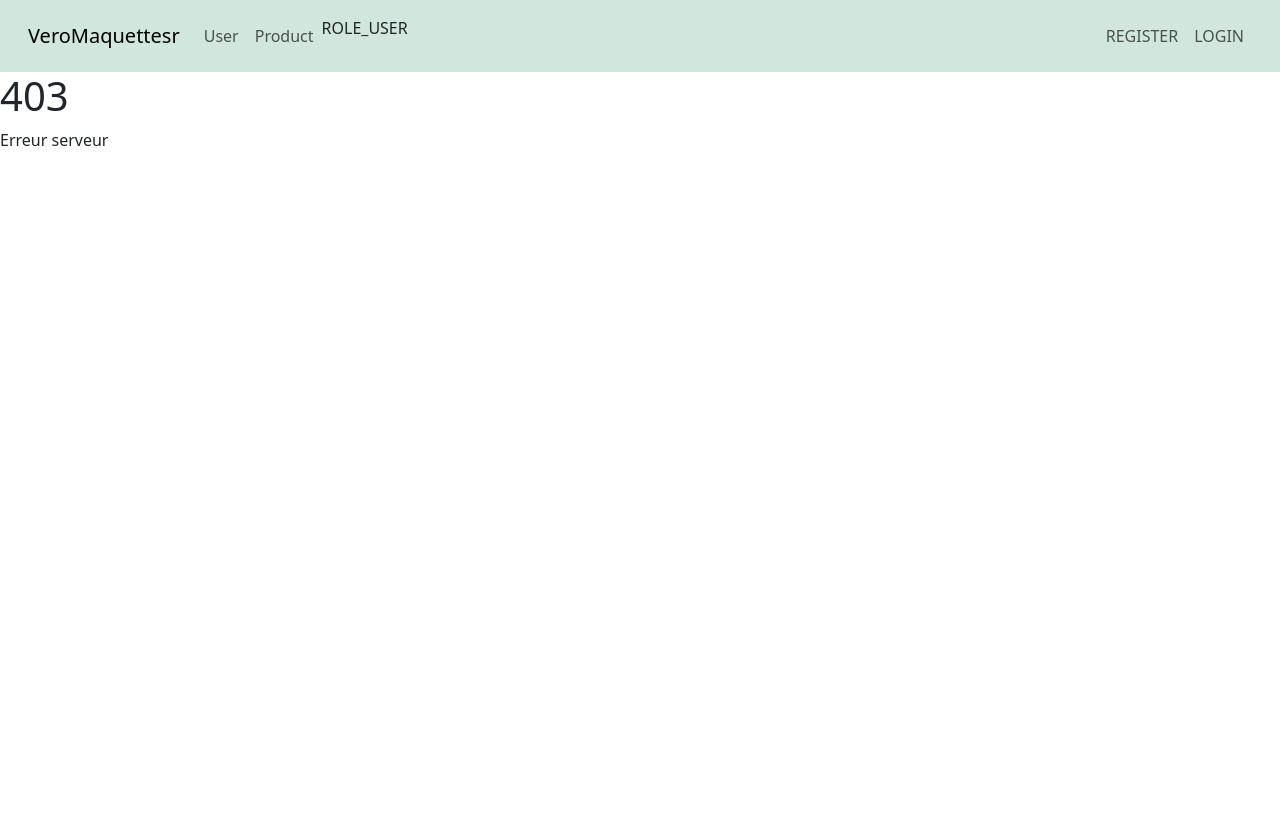
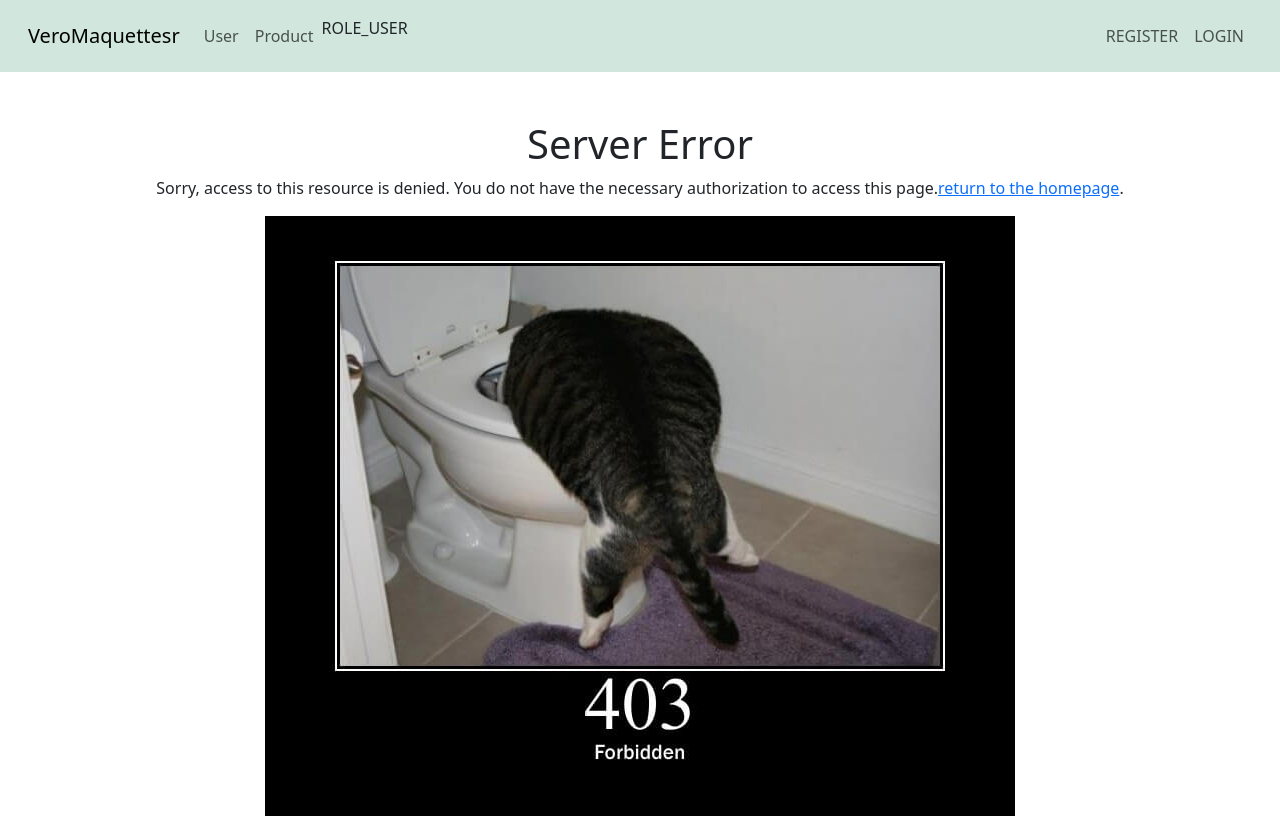
Before and after one commit to VERO0516/Veromaquettes, a Symfony app: template templates/bundles/TwigBundle/Exception/error403.html.twig in a window 1280 px wide. Before the commit the page ends 146 px from the top, so only its background shows below. Run offline with Twig, Linux system fonts and the light colour scheme; the template is opened without the code that fills it, so the values that code supplies are empty; some libraries are stand-ins or nearby versions.

Commit message:
pages d’erreur

```diff
--- a/templates/bundles/TwigBundle/Exception/error403.html.twig
+++ b/templates/bundles/TwigBundle/Exception/error403.html.twig
@@ -1,6 +1,16 @@
 {% extends 'base.html.twig' %}
 
+{% block title %} {{ 'error.error403.title'|trans }} {% endblock %}
+
 {% block body %}
-<h1>403</h1>
-<p> Erreur serveur </p>
+    <div class="container d-flex flex-column align-items-center">
+        <h1 class="mt-5"> {{ 'error.error403.title'|trans }} </h1>
+        <p>
+            {{ 'error.error403.text'|trans }}<a href="{{ path('app_product_index')}}">{{ 'error.home'|trans }}</a>.
+        </p>
+        <figure class="">
+            <img src="{{ asset('/uploads/403.jpeg') }}" alt="error 404" />
+        </figure>
+    </div>
+
 {% endblock %}
--- a/templates/user/index.html.twig
+++ b/templates/user/index.html.twig
@@ -1,6 +1,6 @@
 {% extends 'base.html.twig' %}
 
-{% block title %}Hello UserController!{% endblock %}
+{% block title %} {{ 'title.commandes'|trans }} {% endblock %}
 
 {% block body %}
 
--- a/translations/messages.en.yaml
+++ b/translations/messages.en.yaml
@@ -48,3 +48,15 @@ retour : < BACK
 payer : PAY
 edit : EDIT
 save : SAVE
+
+error :
+  home : return to the homepage
+  error404 :
+      title : Page not found
+      text : The requested page couldn't be located. Checkout for any URL misspelling or
+  error403 :
+      title : Server Error
+      text : Sorry, access to this resource is denied. You do not have the necessary authorization to access this page.
+  error :
+      title : Oops! Something went wrong
+      text : We are sorry, but it seems that an error has occurred. Please try again later.
```
Also changed, not shown: templates/bundles/TwigBundle/Exception/error.html.twig (+12 -0 lines), templates/bundles/TwigBundle/Exception/error404.html.twig (+12 -2 lines), translations/messages.fr.yaml (+12 -0 lines), public/uploads/403.jpeg (added), public/uploads/404.jpeg (added).
